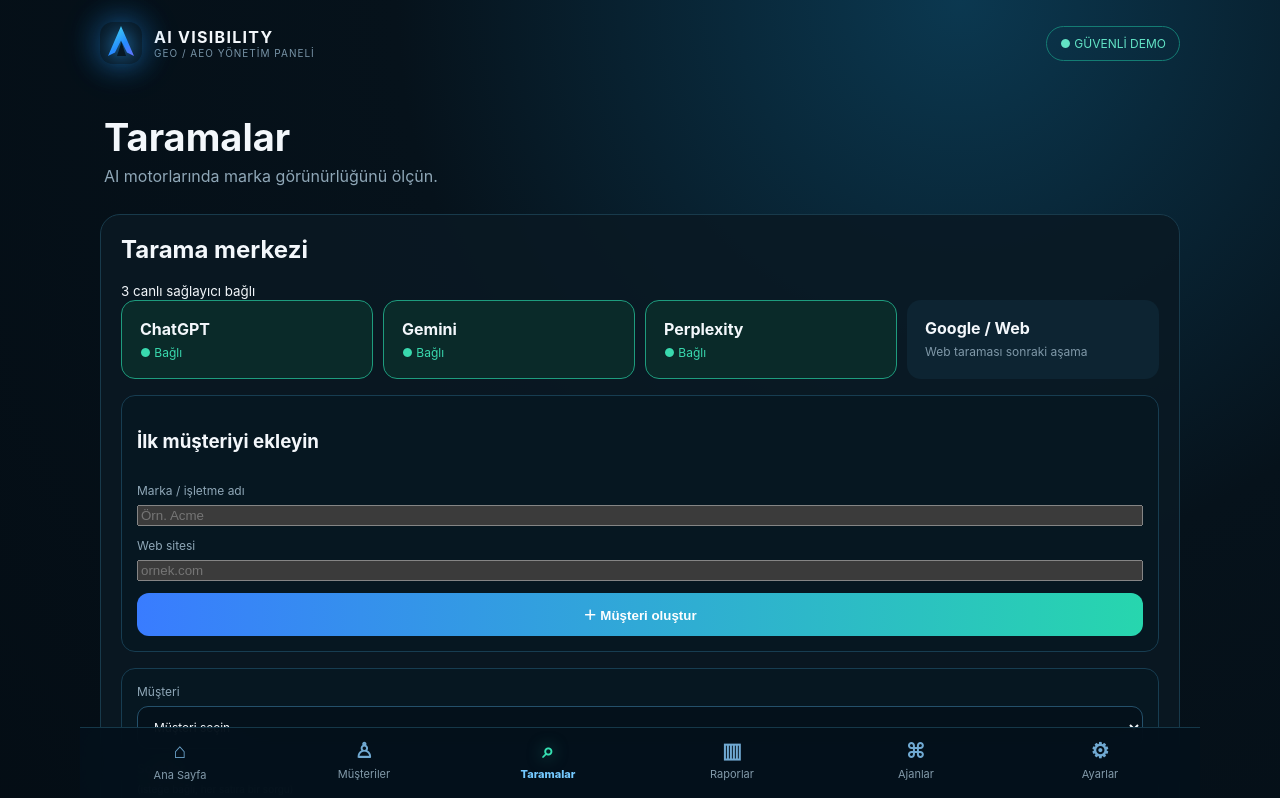
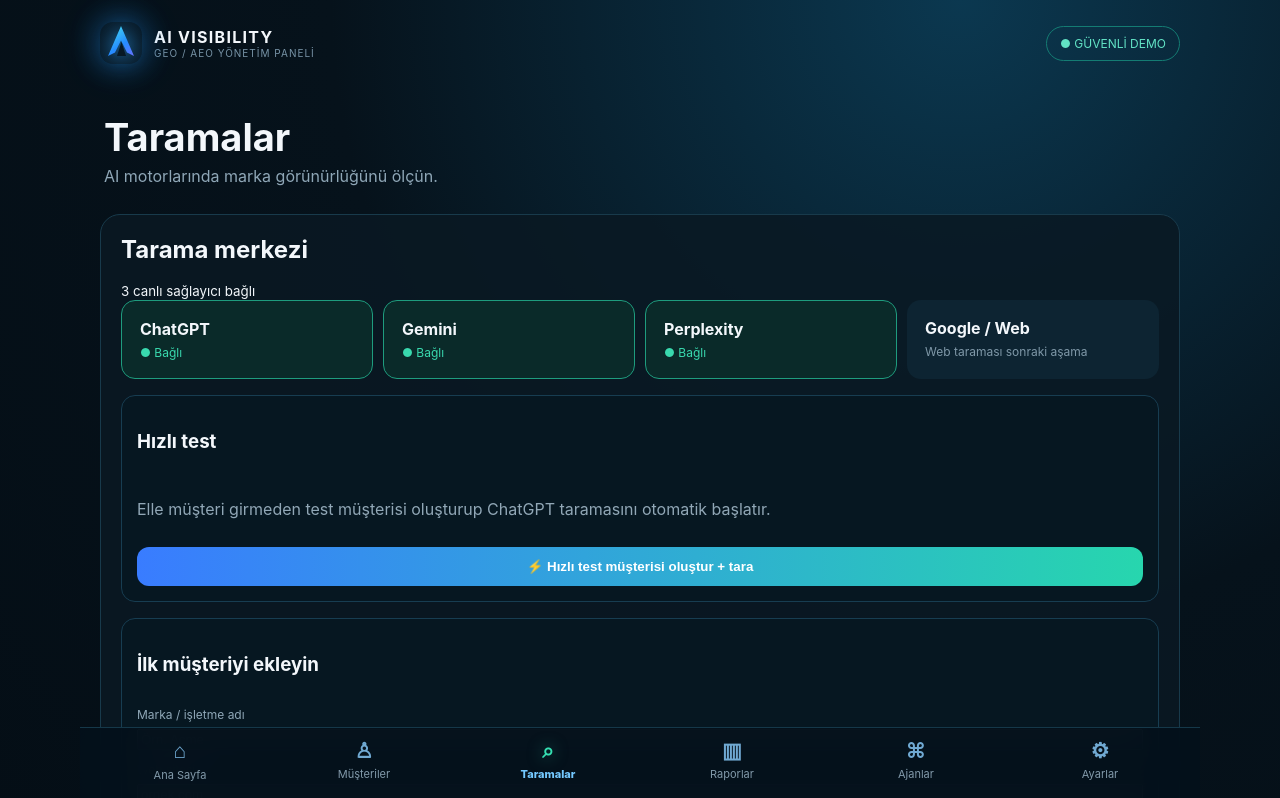
Before and after one commit to mehmetozan-5858/ai-visibility, a Next.js app: page /taramalar in a window 1280 px wide. Shown: the top 798 px of the page. Built offline with nearby package versions, Linux system fonts and the light colour scheme; no server answers.

Commit message:
Add one-tap live scan test flow

```diff
--- a/components/ScanManager.js
+++ b/components/ScanManager.js
@@ -27,6 +27,42 @@ export default function ScanManager(){
     }catch(e){setMsg(e.message)}finally{setBusy(false)}
   }
 
+  async function quickTest(){
+    setCreating(true);setMsg("");
+    try{
+      let id=clients[0]?.id||"";
+      if(!id){
+        const cr=await fetch("/api/clients",{method:"POST",headers:{"content-type":"application/json"},body:JSON.stringify({
+          name:"AI Visibility Test",
+          domain:"ai-visibility-ai-visibility2.vercel.app",
+          plan:"Starter",
+          competitors:[]
+        })});
+        const cd=await cr.json();
+        if(!cr.ok)throw new Error(cd.error||"Test müşterisi oluşturulamadı.");
+        id=cd.client?.id||"";
+        if(!id)throw new Error("Test müşterisi kimliği alınamadı.");
+        setClientId(id);
+        await load();
+      }else{
+        setClientId(id);
+      }
+
+      setBusy(true);
+      const sr=await fetch("/api/scans",{method:"POST",headers:{"content-type":"application/json"},body:JSON.stringify({
+        clientId:id,
+        queries:["AI Visibility markası yapay zeka sonuçlarında nasıl görünür?","Bu marka için GEO/AEO iyileştirme önerileri nelerdir?"]
+      })});
+      const sd=await sr.json();
+      if(!sr.ok)throw new Error(sd.error||"Test taraması başlatılamadı.");
+      setMsg(sd.live
+        ? `Hızlı test tamamlandı · ${sd.provider} · skor ${sd.scan?.score??"—"}/100`
+        : (sd.note||"Test taraması kuyruğa alındı."));
+      await load();
+    }catch(e){setMsg(e.message)}
+    finally{setBusy(false);setCreating(false)}
+  }
+
   async function createQuickClient(e){
     e.preventDefault(); if(!quickName.trim()||!quickDomain.trim())return;
     setCreating(true);setMsg("");
@@ -46,6 +82,11 @@ export default function ScanManager(){
     <div className="section-title"><div><h2>Tarama merkezi</h2><small>{connected.length} canlı sağlayıcı bağlı</small></div></div>
     <div className="provider-grid">{["ChatGPT","Gemini","Perplexity"].map(name=>{const p=providers.find(x=>x.name===name);const ok=p?.status==="connected";return <div className={"provider "+(ok?"provider-on":"")} key={name}><b>{name}</b><span>{ok?"● Bağlı":"○ Bağlantı gerekli"}</span></div>})}<div className="provider"><b>Google / Web</b><span>Web taraması sonraki aşama</span></div></div>
 
+    {clients.length===0&&<div className="scan-form">
+      <h3>Hızlı test</h3>
+      <p>Elle müşteri girmeden test müşterisi oluşturup ChatGPT taramasını otomatik başlatır.</p>
+      <button type="button" onClick={quickTest} disabled={creating||busy}>{creating||busy?"Test çalışıyor…":"⚡ Hızlı test müşterisi oluştur + tara"}</button>
+    </div>}
     {clients.length===0&&<form className="scan-form" onSubmit={createQuickClient}>
       <h3>İlk müşteriyi ekleyin</h3>
       <label>Marka / işletme adı<input value={quickName} onChange={e=>setQuickName(e.target.value)} placeholder="Örn. Acme" required/></label>
```
